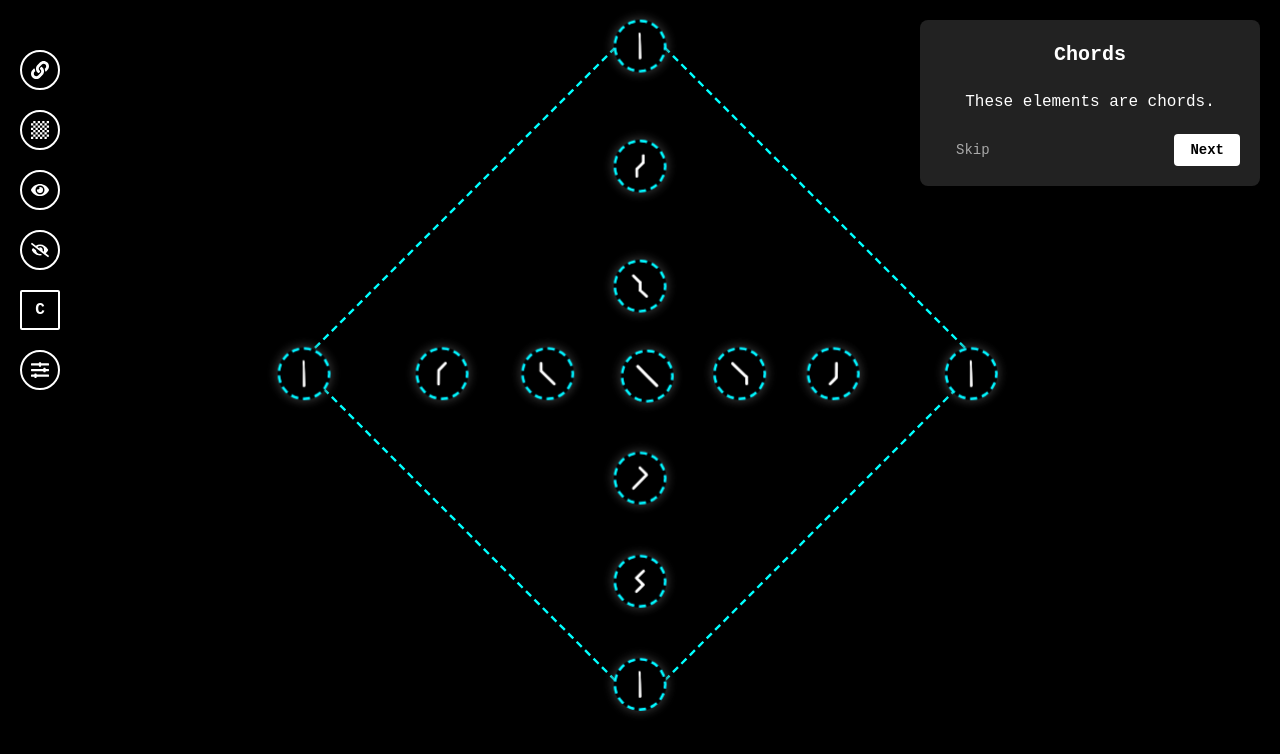
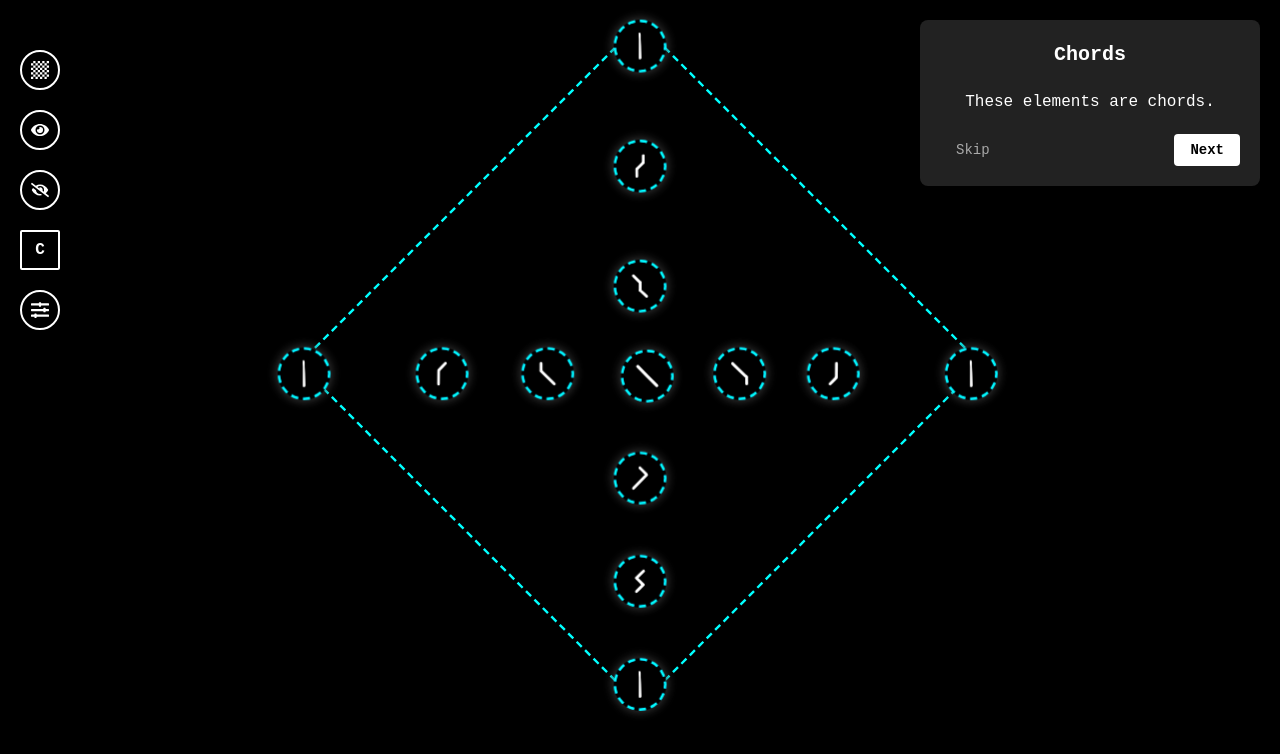
Before and after one commit to circuloponto/garden_app_02, a React (Vite) app: page / in a window 1280 px wide. Shown: the top 754 px of the page. Built offline with nearby package versions, Linux system fonts and the light colour scheme.

Commit message:
removed connections view

```diff
--- a/src/App.jsx
+++ b/src/App.jsx
@@ -16,7 +16,8 @@ import './App.css'
 import './tutorial.css'
 
 function App() {
-  const [viewMode, setViewMode] = useState('fruits'); // 'connections' or 'fruits'
+  // Only using 'fruits' view mode now
+  const [viewMode] = useState('fruits');
   const [selectedChords, setSelectedChords] = useState([]); // e.g. ['four', 'five']
   const [tutorialStep, setTutorialStep] = useState(0); // 0 = not showing, 1 = chords, 2 = connections
   const [selectedRoot, setSelectedRoot] = useState('C'); // Default root note
@@ -265,7 +266,7 @@ function App() {
 <div className="logo">
   <img src={logo} width={100} height={100} alt="" />
 </div>
-        <Sidebar setViewMode={setViewMode} onRootChange={setSelectedRoot} selectedRoot={selectedRoot} onToggleSlides={() => setShowSlides(prev => !prev)} />
+        <Sidebar onRootChange={setSelectedRoot} selectedRoot={selectedRoot} onToggleSlides={() => setShowSlides(prev => !prev)} />
         <div className="content-wrapper">
           {showSlides ? (
             <SlidePresentation onClose={() => setShowSlides(false)} />
--- a/src/components/Sidebar.jsx
+++ b/src/components/Sidebar.jsx
@@ -1,17 +1,11 @@
 import React from 'react'
 import Button from './button'
 import RootSelector from './RootSelector'
-import { FaEye, FaEyeSlash, FaLink, FaApple, FaChessBoard, FaSlidersH } from 'react-icons/fa'
+import { FaEye, FaEyeSlash, FaChessBoard, FaSlidersH } from 'react-icons/fa'
 
-const Sidebar = ({ setViewMode, onRootChange, onToggleSlides, selectedRoot }) => {
+const Sidebar = ({ onRootChange, onToggleSlides, selectedRoot }) => {
   return (
     <div className='buttons'>
-      <Button
-        title="Toggle view"
-        stateOptions={['Connections', 'Fruits']}
-        setViewMode={setViewMode}
-        icon={FaLink}
-      />
       <Button
         title="All Electrons"
         stateOptions={['OFF', 'ON']}
```
